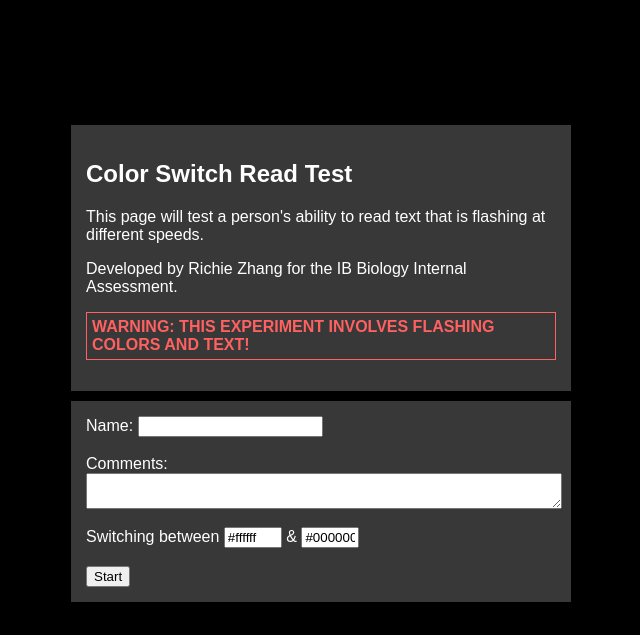
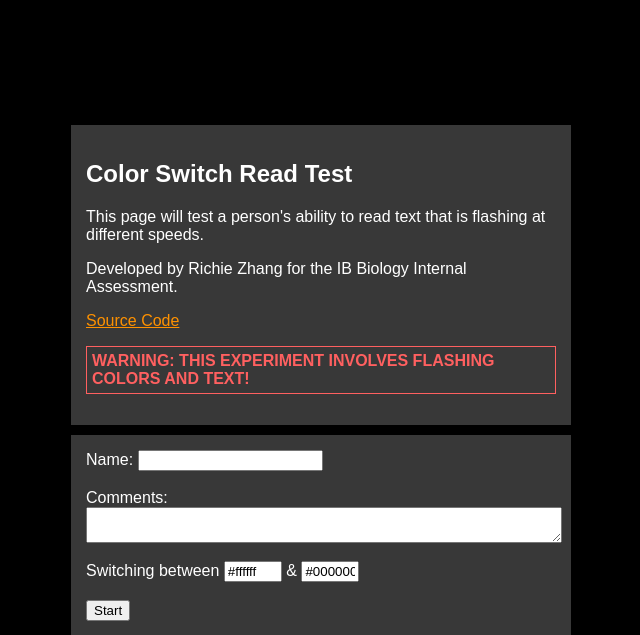
Before and after one commit to StaticallyTypedRice/Color-Switch-Read-Test, a Django app: page / in a window 1280 px wide. Shown: the top 635 px of the page, without its empty margins (319-959 px from the left). Run offline with Django 3.2, Linux system fonts and the light colour scheme.

Commit message:
Add a link to the source code.

```diff
--- a/Django Project/templates/index.html
+++ b/Django Project/templates/index.html
@@ -27,6 +27,7 @@
 			<h2>Color Switch Read Test</h2>
 			<p>This page will test a person's ability to read text that is flashing at different speeds.</p>
 			<p>Developed by Richie Zhang for the IB Biology Internal Assessment.</p>
+			<p><a href="https://github.com/StaticallyTypedRice/Color-Switch-Read-Test/" target="_BLANK">Source Code</a></p>
 			<p class="flash-warning">WARNING: THIS EXPERIMENT INVOLVES FLASHING COLORS AND TEXT!</p>
 		</div>
 
```
